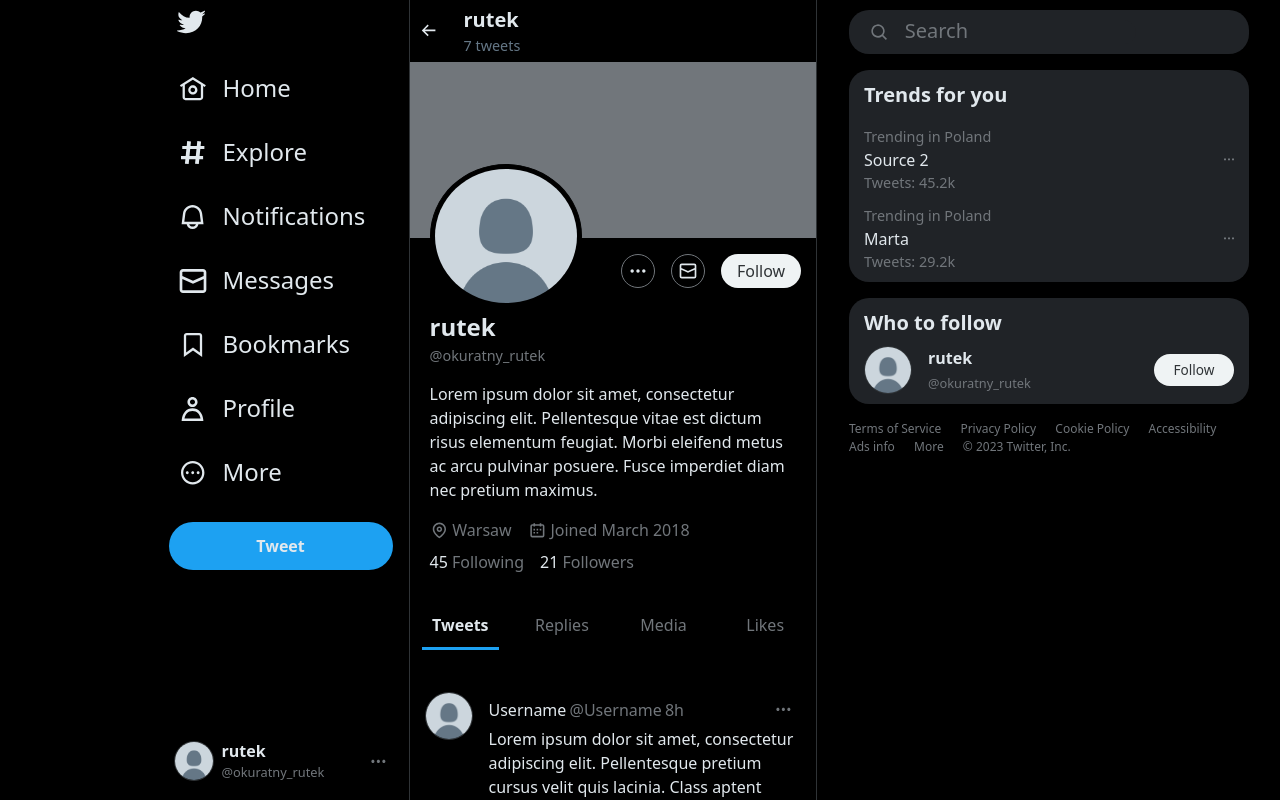
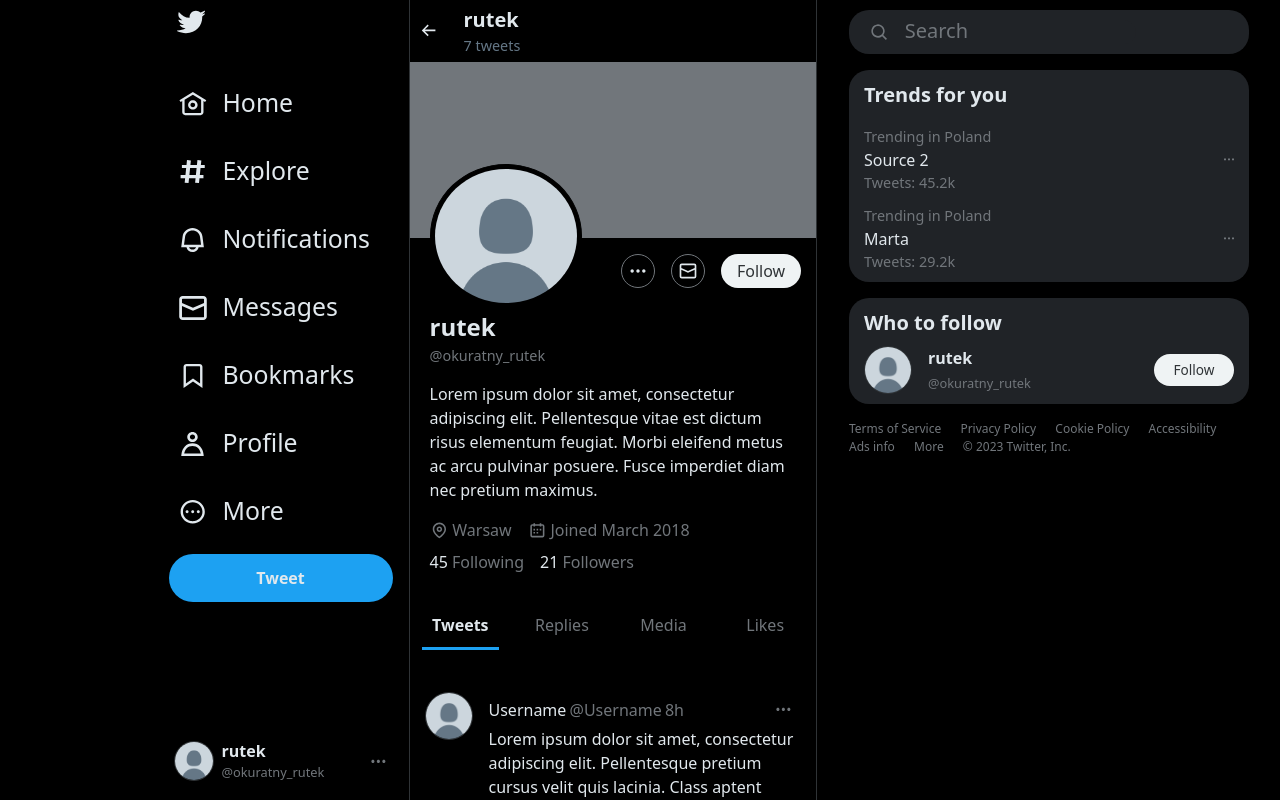
Before and after one commit to drutkoowski/Twitter, a React (Vite) app in the folder frontend/: page /1 in a window 1280 px wide. Shown: the top 800 px of the page. Built offline with nearby package versions, Linux system fonts and the light colour scheme; no server answers.

Commit message:
styling popups

```diff
--- a/frontend/src/components/views/home/Tweet.jsx
+++ b/frontend/src/components/views/home/Tweet.jsx
@@ -5,7 +5,9 @@ import Popup from '../../popups/Popup.jsx'
 
 function Tweet () {
   const [moreActionPopup, setMoreActionPopup] = useState(false)
+  const [retweetPopup, setRetweetPopup] = useState(false)
   const moreOptionsRef = useRef(null)
+  const retweetRef = useRef(null)
   console.log(moreOptionsRef)
   return (
         <div className='tweet'>
@@ -45,18 +47,18 @@ function Tweet () {
                                     d="M1.751 10c0-4.42 3.584-8 8.005-8h4.366a8.13 8.13 0 0 1 8.129 8.13c0 2.96-1.607 5.68-4.196 7.11l-8.054 4.46v-3.69h-.067A8.005 8.005 0 0 1 1.751 10zm8.005-6a6.005 6.005 0 1 0 .133 12.01l.351-.01h1.761v2.3l5.087-2.81A6.127 6.127 0 0 0 14.122 4H9.756z"/>
                             </svg>
                         </div>
-
                         <p>23</p>
                     </div>
                     <div className='tweet__container__actions__counter tweet__container__actions__counter--green'>
                         <div
                             className='tweet__container__actions__counter__svg-container'>
-                            <svg viewBox="0 0 24 24" aria-hidden="true" fill='#71767BFF'>
+                            <svg viewBox="0 0 24 24" aria-hidden="true" fill='#71767BFF' ref={retweetRef}
+                                 onClick={() => setRetweetPopup(!retweetPopup)}>
                                 <path
                                     d="m4.5 3.88 4.432 4.14-1.364 1.46L5.5 7.55V16c0 1.1.896 2 2 2H13v2H7.5a4 4 0 0 1-4-4V7.55L1.432 9.48.068 8.02 4.5 3.88zM16.5 6H11V4h5.5a4 4 0 0 1 4 4v8.45l2.068-1.93 1.364 1.46-4.432 4.14-4.432-4.14 1.364-1.46 2.068 1.93V8c0-1.1-.896-2-2-2z"/>
                             </svg>
                         </div>
-                        <p>23</p>
+                        <p>231</p>
                     </div>
                     <div className='tweet__container__actions__counter tweet__container__actions__counter--red'>
                         <div className='tweet__container__actions__counter__svg-container'>
@@ -84,7 +86,17 @@ function Tweet () {
                             </svg>
                         </div>
                     </div>
-
+                    {retweetPopup &&
+                        <Popup relativeElement={retweetRef} directionX='right' directionY='top' position='absolute'
+                               onClose={() => setRetweetPopup(!retweetPopup)}>
+                            <div className='popup__content__element'>
+                                <h4>Add existing account</h4>
+                            </div>
+                            <div className='popup__content__element'>
+                                <h4>Log out from @okuratny rutek</h4>
+                            </div>
+                        </Popup>
+                    }
                 </div>
             </div>
             {moreActionPopup &&
--- a/frontend/src/styles/sidebar/index.scss
+++ b/frontend/src/styles/sidebar/index.scss
@@ -18,7 +18,7 @@
       display: flex;
       flex-flow: column wrap;
       align-content: flex-end;
-      row-gap: 2rem;
+      row-gap: 1rem;
       height: 100%;
 
       button {
--- a/frontend/src/styles/sidebar/sidebar_link.scss
+++ b/frontend/src/styles/sidebar/sidebar_link.scss
@@ -1,23 +1,22 @@
 .sidebar__element {
-  height: 2rem;
-  border-radius: 20px;
+  height: 3.25rem;
+  border-radius: 30px;
   cursor: pointer;
 
   &__wrapper {
-    padding: 10px 10px;
-    height: 1.75rem;
+    padding: 25px 10px;
+    height: 1.55rem;
     display: flex;
     align-items: center;
     column-gap: 1rem;
 
     p {
-
-      font-size: 1.5rem;
+      font-size: 1.55rem;
       color: var(--extra-light-gray)
     }
 
     img {
-      height: 1.5rem;
+      height: 1.55rem;
       margin-top: 2px;
     }
   }
```
